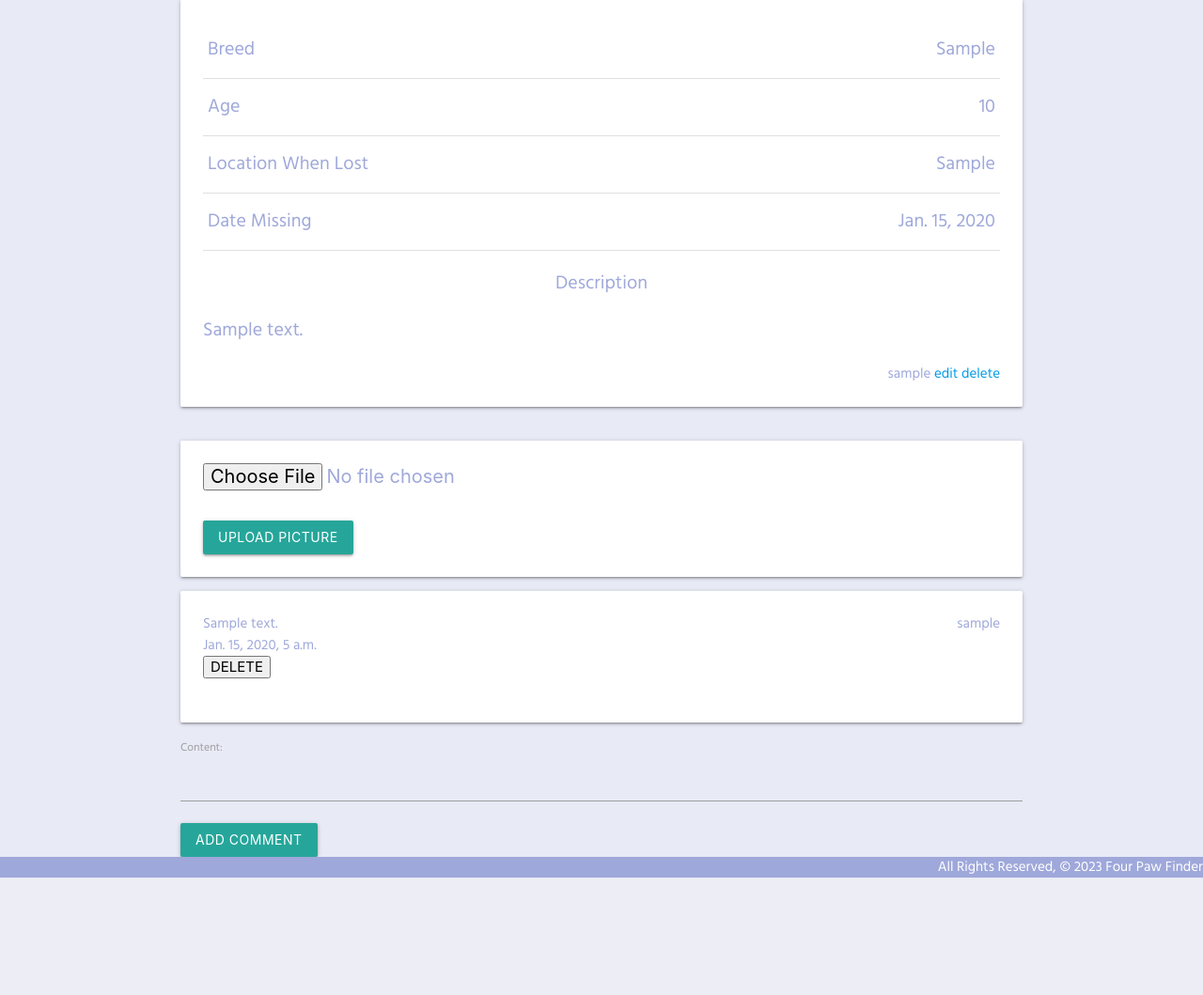
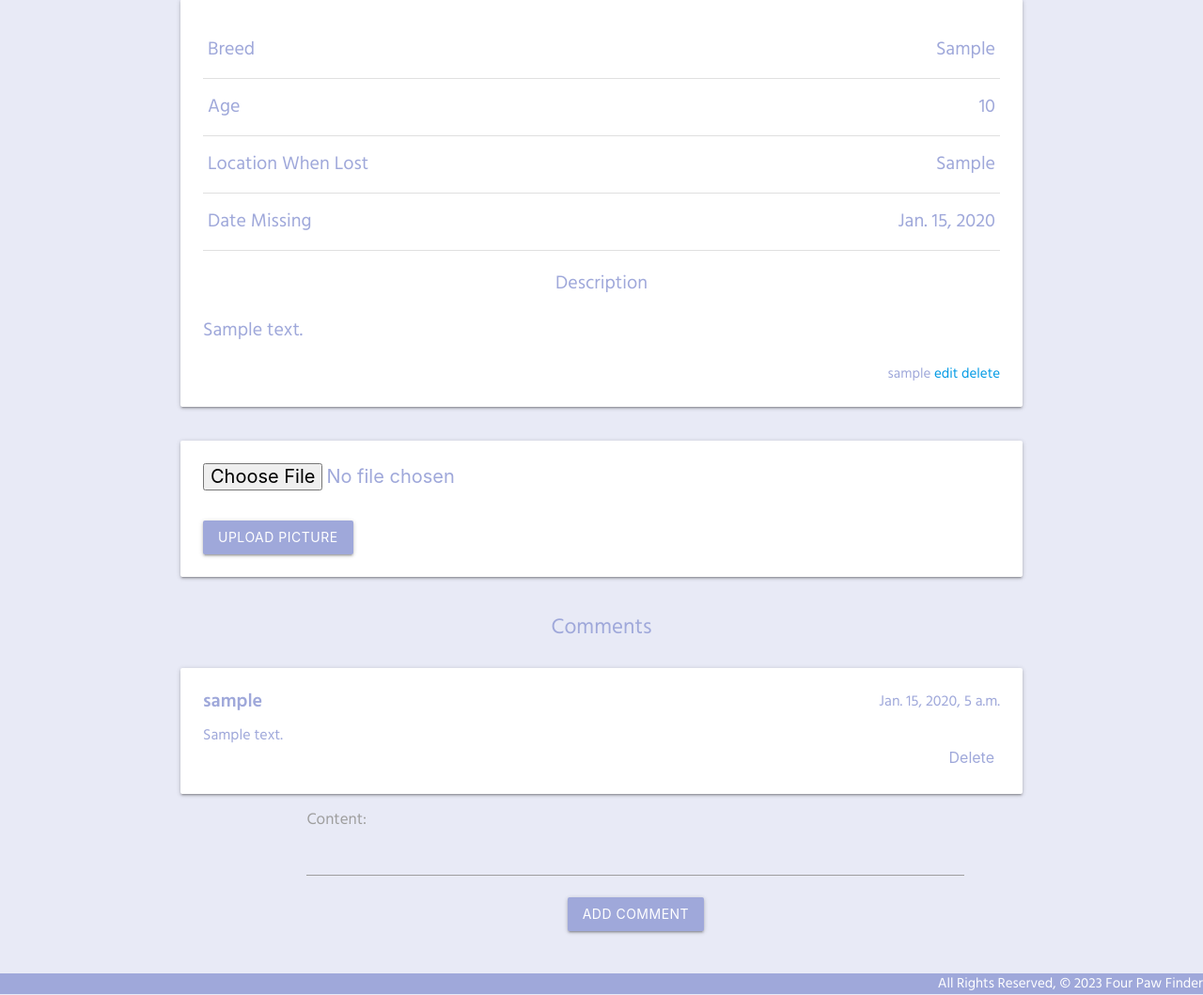
Before and after one commit to pgf96/fourpawfinder, a Django app: page /dogs/1/ in a window 1280 px wide. Shown: the part 638-1697 px from the top of the page at 94% size. Before the commit the page ends 1572 px from the top, so only its background shows below. Run offline with Django 4.2, Linux system fonts and the light colour scheme; a user stored in the database is signed in; tables that the repository leaves empty hold one stand-in row (values such as "Sample post").

Commit message:
finish details styling

```diff
--- a/main_app/static/css/style.css
+++ b/main_app/static/css/style.css
@@ -44,6 +44,10 @@ h1{
     padding: 10px 0 0 20px;
 }
 
+label{
+    font-size: 17px !important;
+}
+
 .main-pic{
     margin-left: 76%;
 }
@@ -80,10 +84,51 @@ h1{
     text-align: right;
 }
 
-#user-comment{
+.comment-title{
+    font-size: 23px;
+    text-align: center;
+    margin-bottom: 25px;
+}
+
+.comment-card{
+    font-size: 16px;
+    line-height: 25px;
+    word-wrap: normal;
+}
+
+#comment-first-line{
+    padding-bottom: 10px;
+}
+
+.username{
+    font-size: 20px;
+    font-weight: bold;
+}
+
+#date-comment{
     float: right;
 }
 
+.comment-form{
+    width: 700px;
+    height: auto;
+    margin-left: 15%;
+    margin-bottom: 5%;
+}
+
+.add-comment{
+    margin-top: 5px;
+}
+
+#comment-delete{
+    color: #9fa8da;
+    background-color: white;
+    border: none;
+}
+
+#comment-delete:hover{
+    color: #c5cae9;
+}
 /* .card-instance{
     height: 300px
 } */
--- a/main_app/templates/dogs/detail.html
+++ b/main_app/templates/dogs/detail.html
@@ -54,49 +54,56 @@
         <div class="col s6">
             {% for picture in dog.picture_set.all %}
             {% if picture != dog.picture_set.first %}
-            <img class="responsive-img card-panel center-align" src="{{ picture.url }}">
+            <img class="responsive-img card-panel indigo-text lighten-3 center-align" src="{{ picture.url }}">
             {% endif %}
             {% empty %}
-            <div class="card-panel teal-text center-align">No Photos Uploaded</div>
+            <div class="card-panel center-align">No Photos Uploaded</div>
             {% endfor %}
         </div>
     </div>
 
-
+    {% if user == dog.user %}
     <form action="{% url 'add_picture' dog.id %}" enctype="multipart/form-data" method="POST" class="card-panel">
         {% csrf_token %}
         <input type="file" name="picture-file">
         <br><br>
-        <input type="submit" class="btn" value="Upload picture">
+        <input type="submit" class="btn indigo lighten-3" value="Upload picture">
     </form>
+    {% endif %}
 
 </div>
-
+<br>
+<div class="comment-title">Comments</div>
 <ul>
     {% for comment in dog.comment_set.all %}
         <div class="card">
-            <div class="card-content">
-            <div>
+            <div class="card-content comment-card">
+                <div>
+                    <div id="comment-first-line">
+                    <span class="username">{{comment.user.username}}</span>
+                    <span id="date-comment">{{ comment.date_created }}</span>
+                    </div>
+                </div>
+                <div>
                 {{ comment.content }}
-                <span id="user-comment">{{ comment.user.username }}</span>
             </div>
-            <p>{{ comment.date_created}}</p>
-            <form method="POST" action="{% url 'delete_comment' comment.dog.id comment.id %}">
-                {% csrf_token %}<input type="submit" value="DELETE">
+            <form method="POST" action="{% url 'delete_comment' comment.dog.id comment.id %}" class="right-align">
+                {% csrf_token %}<input type="submit" value="Delete" id="comment-delete">
             </form>
-            <br>
             </div>
         </div>
     {% endfor %}
 
 </ul>
 
-
-
-<form action="{% url 'add_comment' dog.id %}" method="POST">
-    {% csrf_token %}
-    {{ comment_form.as_p }}
-    <input type="submit" class="btn" value="Add Comment">
-</form>
+<div class="">
+    <div class="comment-form">
+        <form action="{% url 'add_comment' dog.id %}" method="POST">
+            {% csrf_token %}
+            {{ comment_form.as_p }}
+            <div class="center add-comment"><input type="submit" class="btn indigo lighten-3" value="Add Comment"></div>
+        </form>
+    </div>
+</div>
 
 {% endblock %}
--- a/main_app/templates/dogs/index.html
+++ b/main_app/templates/dogs/index.html
@@ -16,7 +16,7 @@
 {% for dog in dogs %}
   <a href="{% url 'detail' dog.id %}">
     <div class="col s4 ">
-      <div class="card card-instance" >
+      <div class="card card-instance hoverable" >
         <div class="card-content">
           {% if dog.picture_set.first == None %}
             <img class="responsive-img" src="https://www.pngkit.com/png/detail/152-1527350_dog-and-cat-silhouette-silhouette.png">
```
